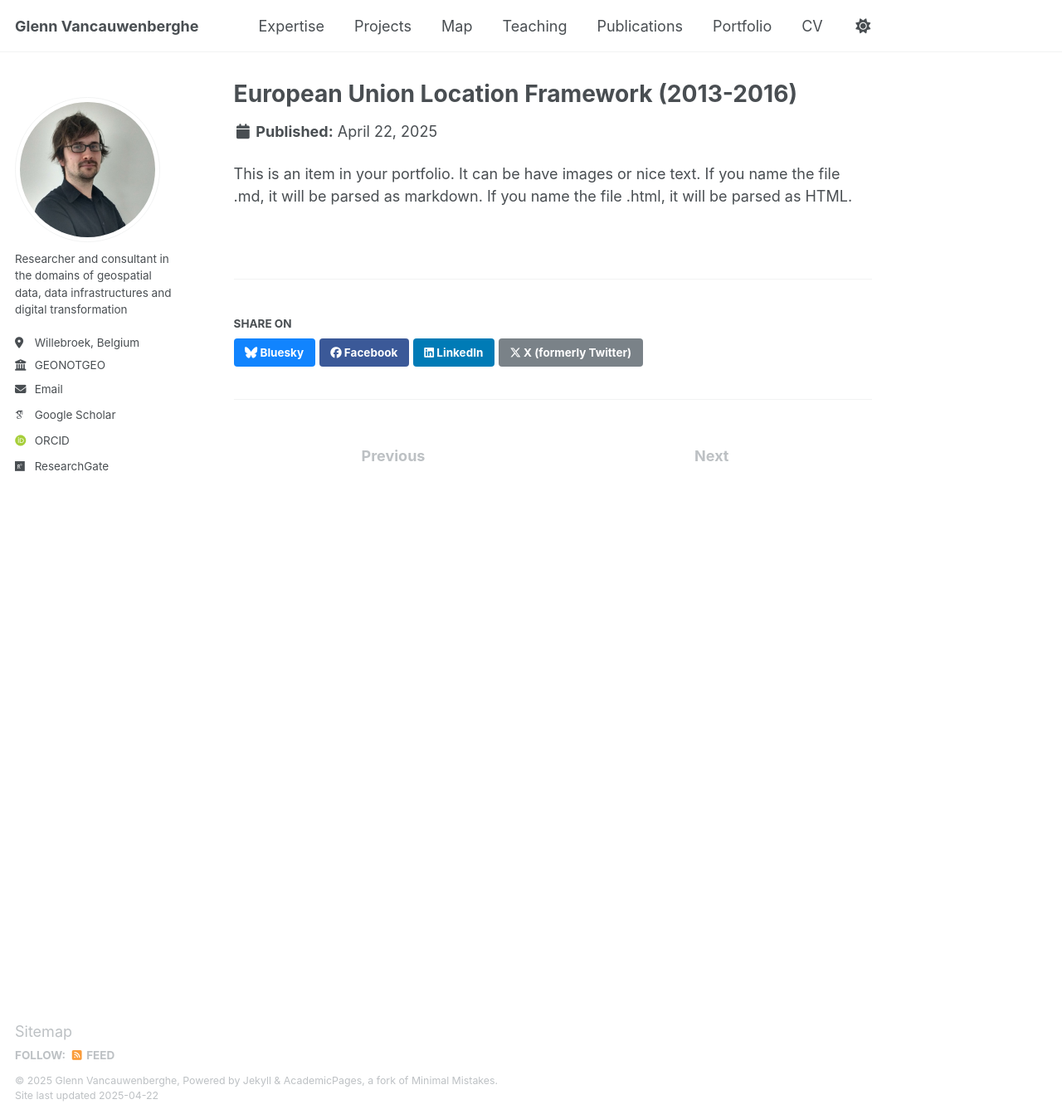
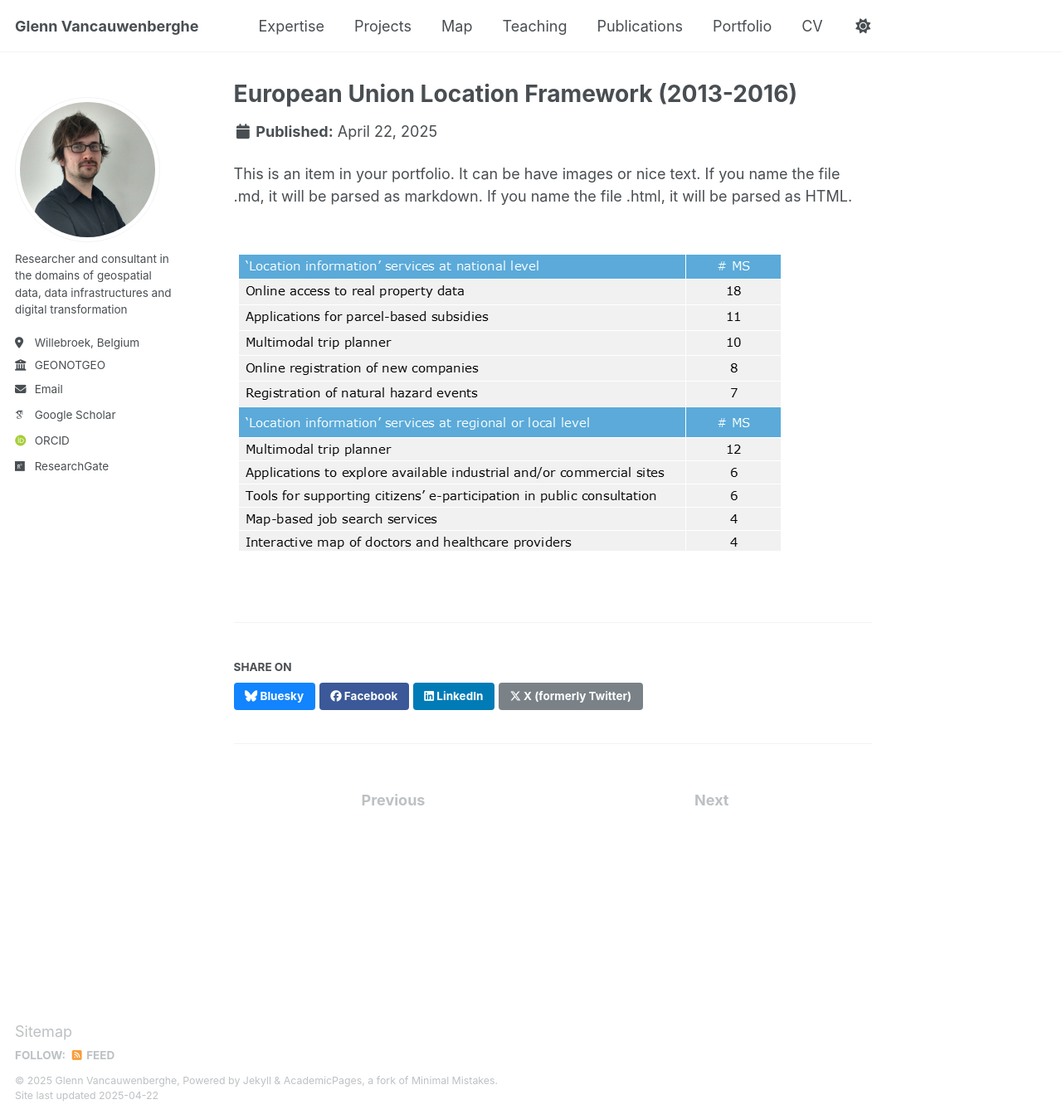
Before and after one commit to GVancauwenberghe/gvancauwenberghe.github.io, a Jekyll site: the page built from _portfolio/portfolio-3.md, in a window 1280 px wide and 1349 px high. Shown: the whole window at 83% size. Built offline with Jekyll 4.4.1, drawn with Linux system fonts in a browser that asks for light colours; some web fonts are replaced.

Commit message:
Update portfolio-3.md

```diff
--- a/_portfolio/portfolio-3.md
+++ b/_portfolio/portfolio-3.md
@@ -5,3 +5,5 @@ collection: portfolio
 ---
 
 This is an item in your portfolio. It can be have images or nice text. If you name the file .md, it will be parsed as markdown. If you name the file .html, it will be parsed as HTML.
+
+<br/><img src='/images/eulf.png'>
```
